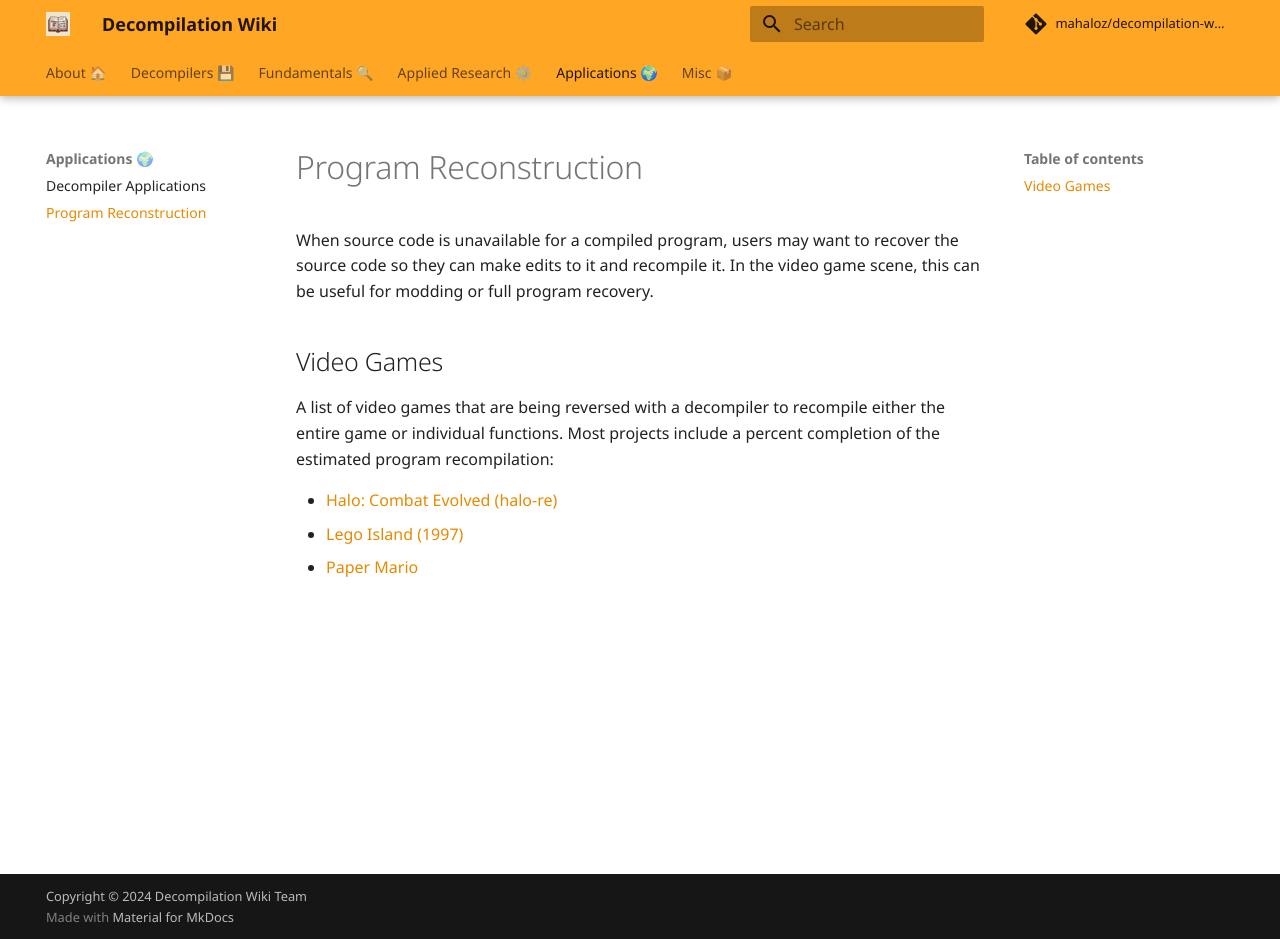
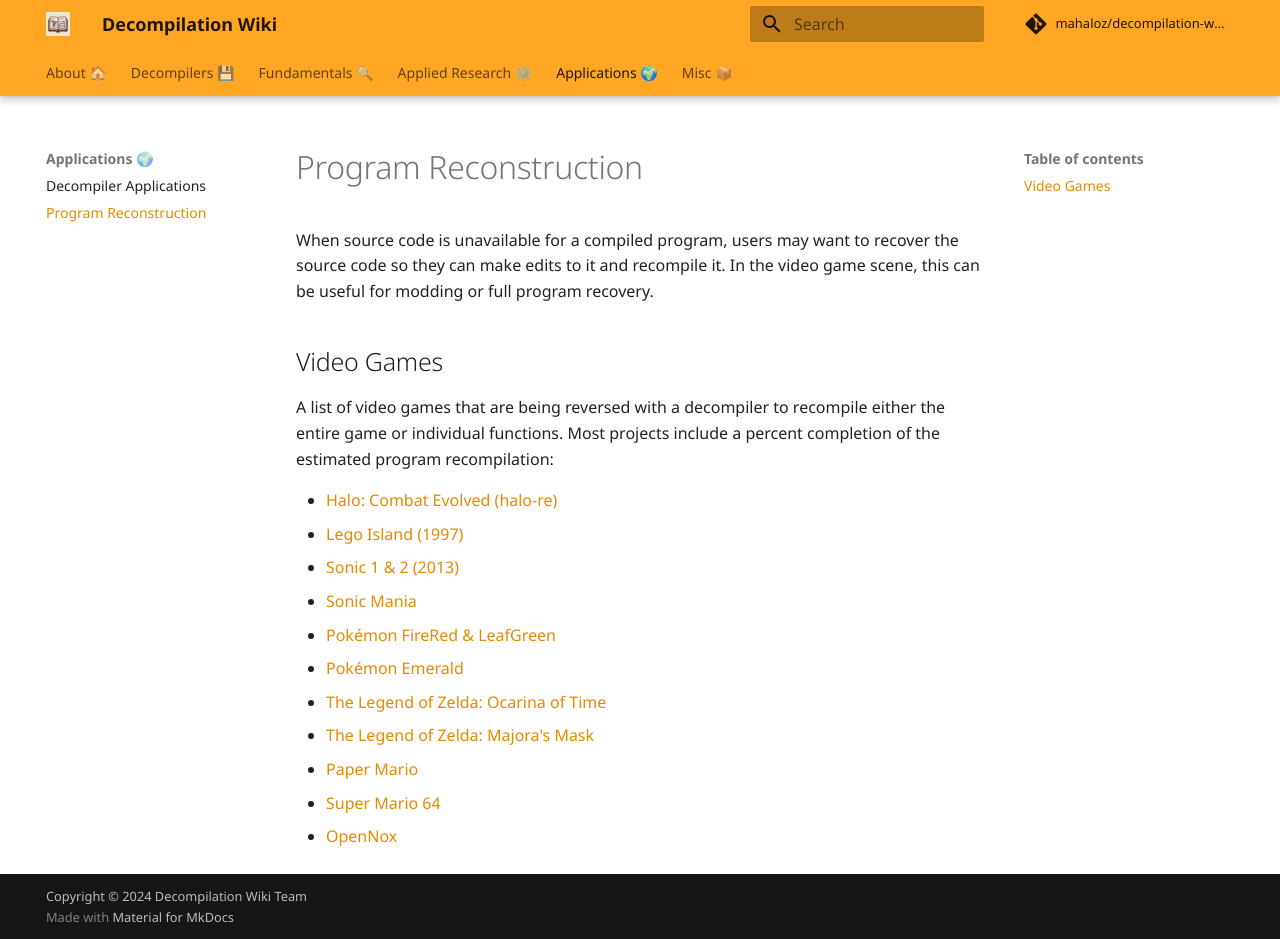
Before and after one commit to mahaloz/decompilation-wiki, an MkDocs documentation site: the page built from docs/applications/program_reconstruction.md, in a window 1280 px wide and 939 px high. Built offline with MkDocs 1.6.1 and Material for MkDocs 9.7.7, drawn with Linux system fonts in a browser that asks for light colours; comment, search, counter and statistics services are not loaded.

Commit message:
Added more games to applications section

```diff
--- a/docs/applications/program_reconstruction.md
+++ b/docs/applications/program_reconstruction.md
@@ -8,4 +8,12 @@
 
 - [Halo: Combat Evolved (halo-re)](https://github.com/halo-re/halo)
 - [Lego Island (1997)](https://github.com/isledecomp/isle)
+- [Sonic 1 & 2 (2013)](https://github.com/Rubberduckycooly/Sonic-1-2-2013-Decompilation)
+- [Sonic Mania](https://github.com/Rubberduckycooly/Sonic-Mania-Decompilation)
+- [Pokémon FireRed & LeafGreen](https://github.com/pret/pokefirered)
+- [Pokémon Emerald](https://github.com/pret/pokeemerald)
+- [The Legend of Zelda: Ocarina of Time](https://github.com/zeldaret/oot)
+- [The Legend of Zelda: Majora's Mask](https://github.com/zeldaret/mm)
 - [Paper Mario](https://github.com/pmret/papermario)
+- [Super Mario 64](https://github.com/n64decomp/sm64)
+- [OpenNox](https://github.com/noxworld-dev/opennox)
```
